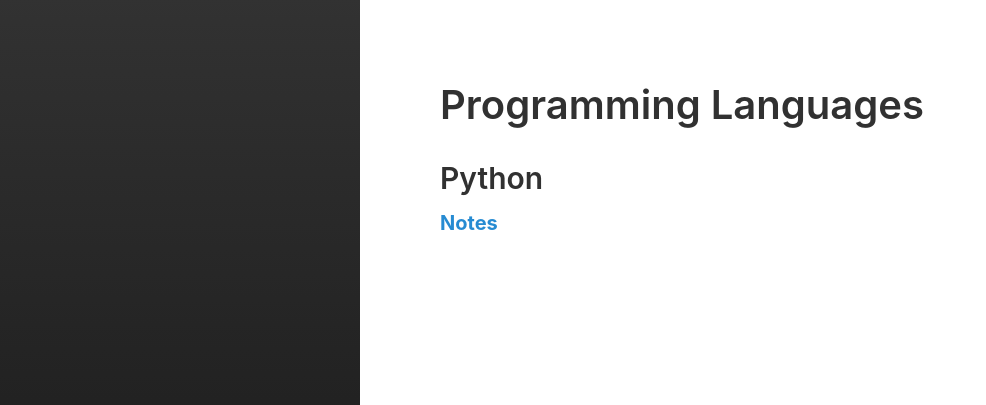
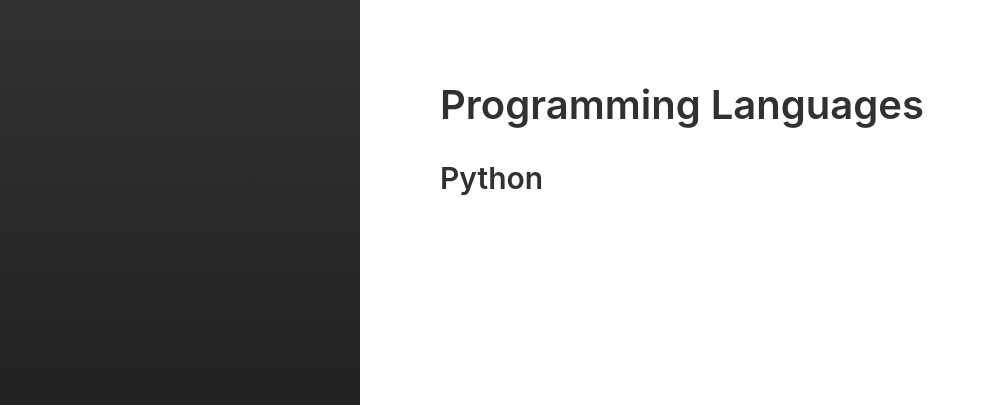
Before and after one commit to Roimex/Roimex.github.io, a Jekyll site: the page built from pages/notes/languages/programming_languages/index.md, in a window 1280 px wide. Shown: the top 405 px of the page, without its empty margins (0-986 px from the left). Built offline with Jekyll 4.4.1, drawn with Linux system fonts in a browser that asks for light colours.

Commit message:
Update index.md

```diff
--- a/pages/notes/languages/programming_languages/index.md
+++ b/pages/notes/languages/programming_languages/index.md
@@ -5,6 +5,3 @@ permalink: /notes/languages/programming_languages
 ---
 
 <h2>Python</h2>
-<dl>
-  <dt><a href="{{ "/notes/languages/programming_languages/python" | relative_url }}">Notes</a></dt>
-</dl>
```
